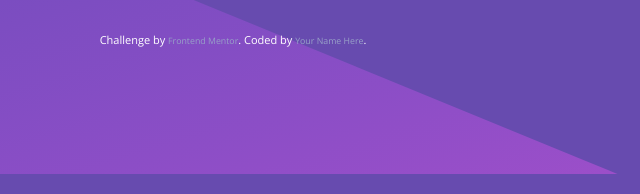
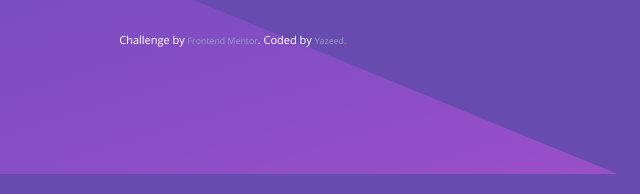
Before and after one commit to Yazeed-git/Huddle-landing-page, a plain HTML site: page index.html in a window 1280 px wide. Shown: the part 603-797 px from the top of the page, 407-1047 px from the left. Drawn offline with nearby package versions, Linux system fonts and the light colour scheme.

Commit message:
update html file
update the footer section

```diff
--- a/index.html
+++ b/index.html
@@ -35,7 +35,7 @@
     <footer>
       <p class="attribution">
         Challenge by <a href="https://www.frontendmentor.io?ref=challenge" target="_blank">Frontend Mentor</a>.
-        Coded by <a href="#">Your Name Here</a>.
+        Coded by <a href="#">Yazeed</a>.
       </p>
     </footer>
 
```
